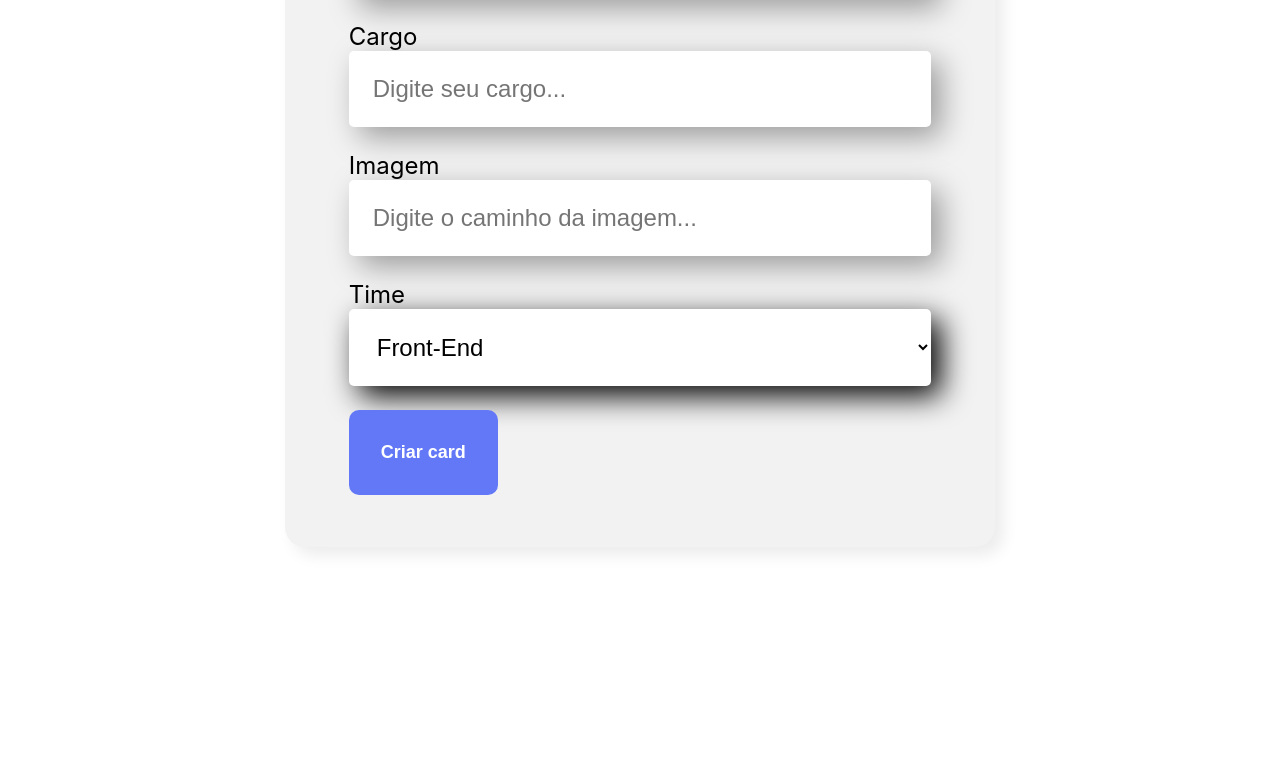
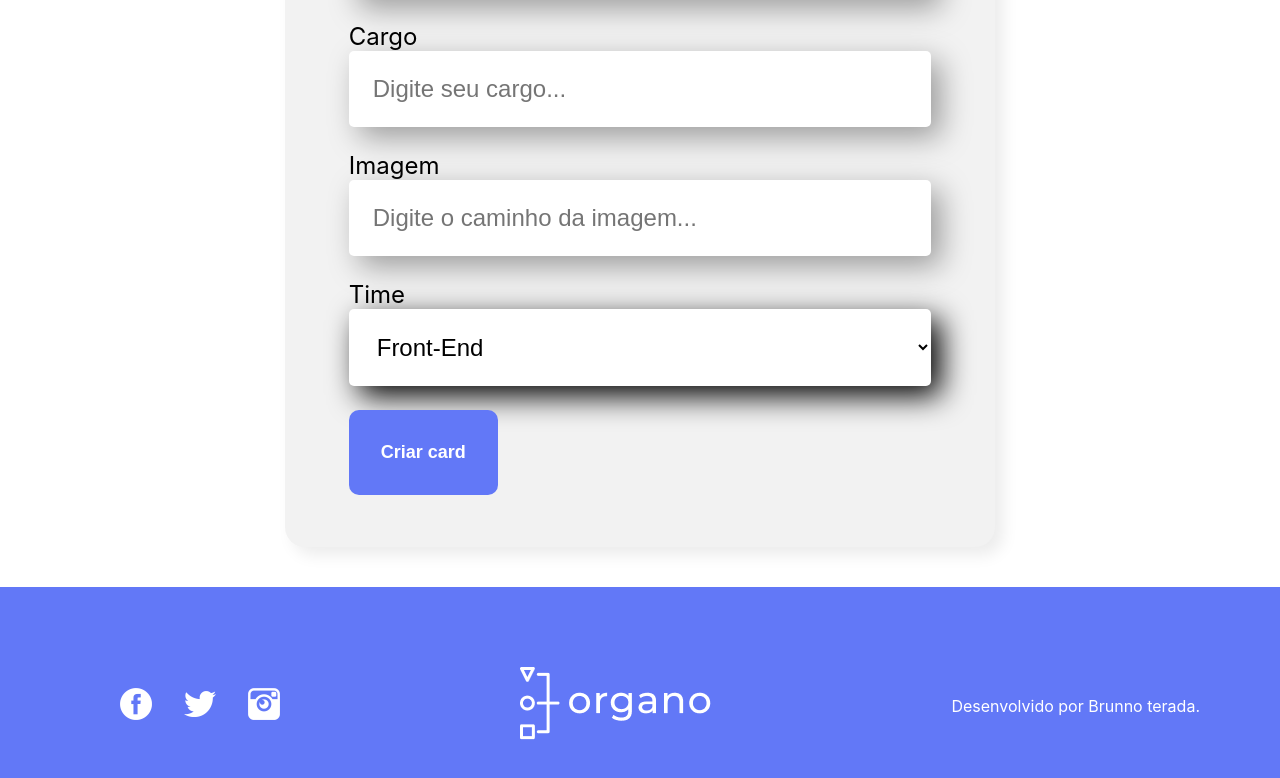
Before and after one commit to brunnoterada/react, a React (Create React App) app in the folder organo/: page / in a window 1280 px wide. Shown: the part 754-1532 px from the top of the page. Before the commit the page ends 1341 px from the top, so only its background shows below. Built offline with nearby package versions, Linux system fonts and the light colour scheme.

Commit message:
Aplicação finalizada

```diff
--- a/organo/src/App.js
+++ b/organo/src/App.js
@@ -1,5 +1,6 @@
 import { useState } from 'react'
 import Banner from './componentes/Banner/Banner';
+import Rodape from './componentes/Footer';
 import Formulario from './componentes/Formulario';
 import Time from './componentes/Time';
 
@@ -55,6 +56,7 @@
           colaboradores={colaboradores.filter(colaborador => colaborador.time == time.nome)}
           />)
        }
+       <Rodape/>
     </div>
 );
 }
--- /dev/null
+++ b/organo/src/componentes/Footer/index.js
@@ -0,0 +1,37 @@
+//src/componentes/Rodape/index.js
+
+import './rodape.css'
+
+const Rodape = () => {
+    return (<footer className="footer">
+        <section>
+            <ul>
+                <li>
+                    <a href="facebook.com" target="_blank">
+                        <img src="/imagens/fb.png" alt="" />
+                    </a>
+                </li>
+                <li>
+                    <a href="twitter.com" target="_blank">
+                        <img src="/imagens/tw.png" alt="" />
+                    </a>
+                </li>
+                <li>
+                    <a href="instagram.com" target="_blank">
+                        <img src="/imagens/ig.png" alt="" />
+                    </a>
+                </li>
+            </ul>
+        </section>
+        <section>
+            <img src="/imagens/logo.png" alt="" />
+        </section>
+        <section>
+            <p>
+                Desenvolvido por Brunno terada.
+            </p>
+        </section>
+    </footer>)
+}
+
+export default Rodape
--- /dev/null
+++ b/organo/src/componentes/Footer/rodape.css
@@ -0,0 +1,19 @@
+/* src/componentes/Rodape/index.js */
+
+.footer {
+    background: #6278F7;
+    color: #FFF;
+    padding: 80px;
+    display: flex;
+    justify-content: space-between;
+    align-items: center;
+}
+
+.footer ul li {
+    display: inline-block;
+    margin-right: 32px;
+}
+
+.footer ul li:last-child {
+    margin-right: 0;
+}
```
